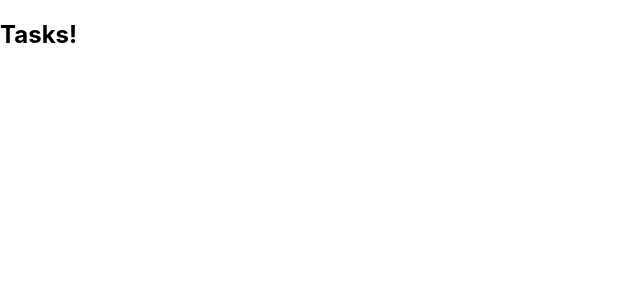
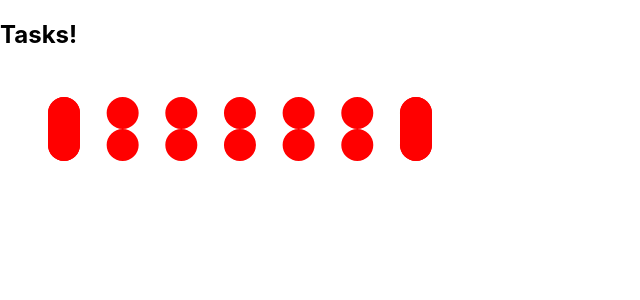
Before and after one commit to graysoftwareconsulting/issue-tracker, a Next.js app in the folder issue-tracker/: page /tasks in a window 1280 px wide. Shown: the top 300 px of the page, without its empty margins (0-640 px from the left). Built offline with nearby package versions, Linux system fonts and the light colour scheme.

Commit message:
basic scaffold and styling on tasks page

```diff
--- a/issue-tracker/pages/tasks.js
+++ b/issue-tracker/pages/tasks.js
@@ -11,9 +11,10 @@ function Tasks(props){
     <h2>
       Tasks!
     </h2>
-    <div name='todo'>
+    <div className = ' toDo' name='toDo'>
 
     </div>
+
     <div name = 'inProgress'>
 
     </div>
--- a/issue-tracker/styles/globals.css
+++ b/issue-tracker/styles/globals.css
@@ -4,6 +4,7 @@ body {
   margin: 0;
   font-family: -apple-system, BlinkMacSystemFont, Segoe UI, Roboto, Oxygen,
     Ubuntu, Cantarell, Fira Sans, Droid Sans, Helvetica Neue, sans-serif;
+    height: 100%;
 }
 
 a {
@@ -14,3 +15,10 @@ a {
 * {
   box-sizing: border-box;
 }
+
+.toDo{
+  border: 2em red dotted;
+  height: 80%;
+  width: 30%;
+  margin: 3em;
+}
```
